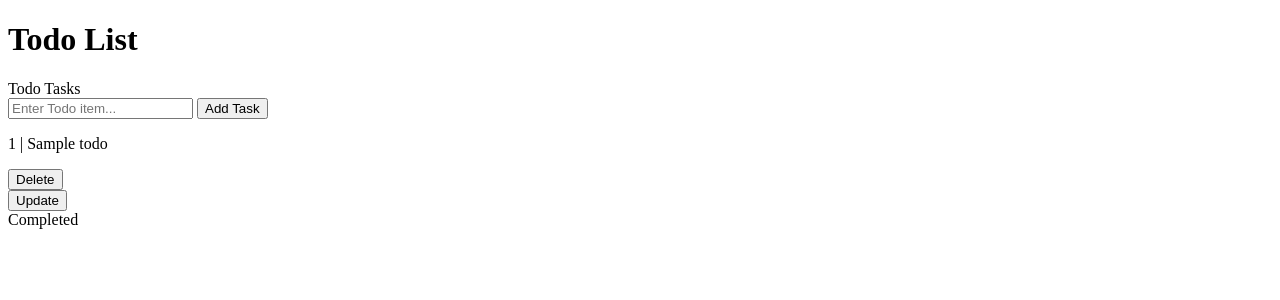
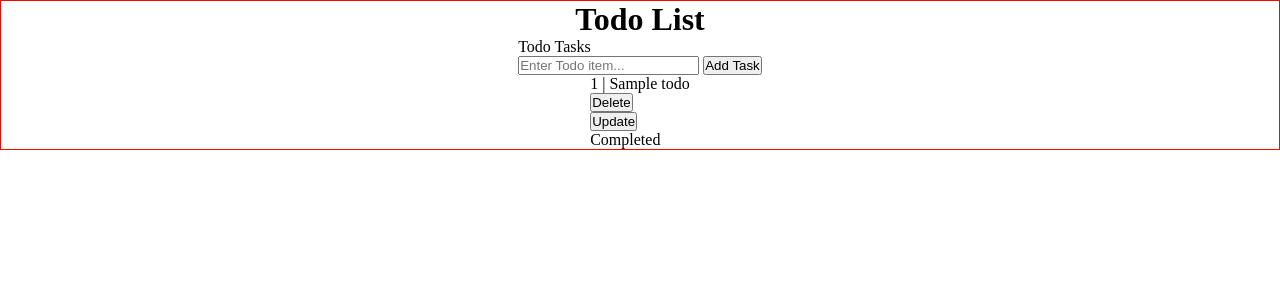
Before and after one commit to zakmoCA/Flask-ToDo-App, a Flask app: page / in a window 1280 px wide. Shown: the top 300 px of the page. Run offline with Flask 3, Linux system fonts and the light colour scheme; tables that the repository leaves empty hold one stand-in row (values such as "Sample post"); some libraries are stand-ins or nearby versions.

Commit message:
connected stylesheet flask style

```diff
--- /dev/null
+++ b/static/css/styles.css
@@ -0,0 +1,12 @@
+* {
+  margin: 0;
+  padding: 0;
+  box-sizing: border-box;
+}
+
+.container {
+  border: 1px solid red;
+  display: flex;
+  flex-direction: column;
+  align-items: center;
+}
--- a/templates/index.html
+++ b/templates/index.html
@@ -5,8 +5,13 @@
   <meta http-equiv="X-UA-Compatible" content="IE=edge">
   <meta name="viewport" content="width=device-width, initial-scale=1.0">
   <title>Todo App</title>
+  <link rel="stylesheet" type="text/css" href="{{ url_for('static', filename='css/styles.css') }}">
+
 </head>
 <body>
+
+  <div class="container">
+
     <h1>Todo List</h1>
 
     <!-- Form to add new todos -->
```
Also changed, not shown: README.md. Lines whose indentation alone changed are shown as unchanged.
